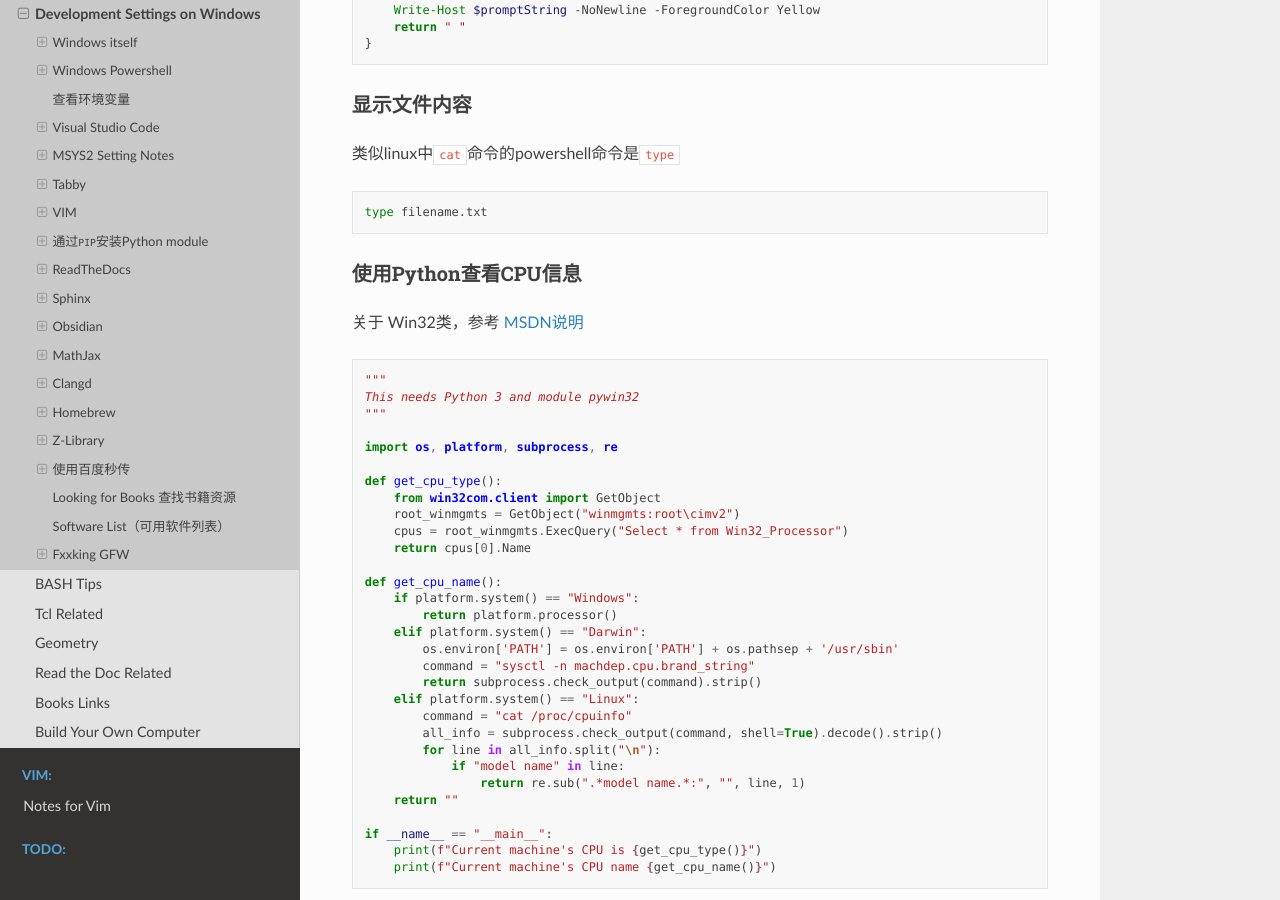
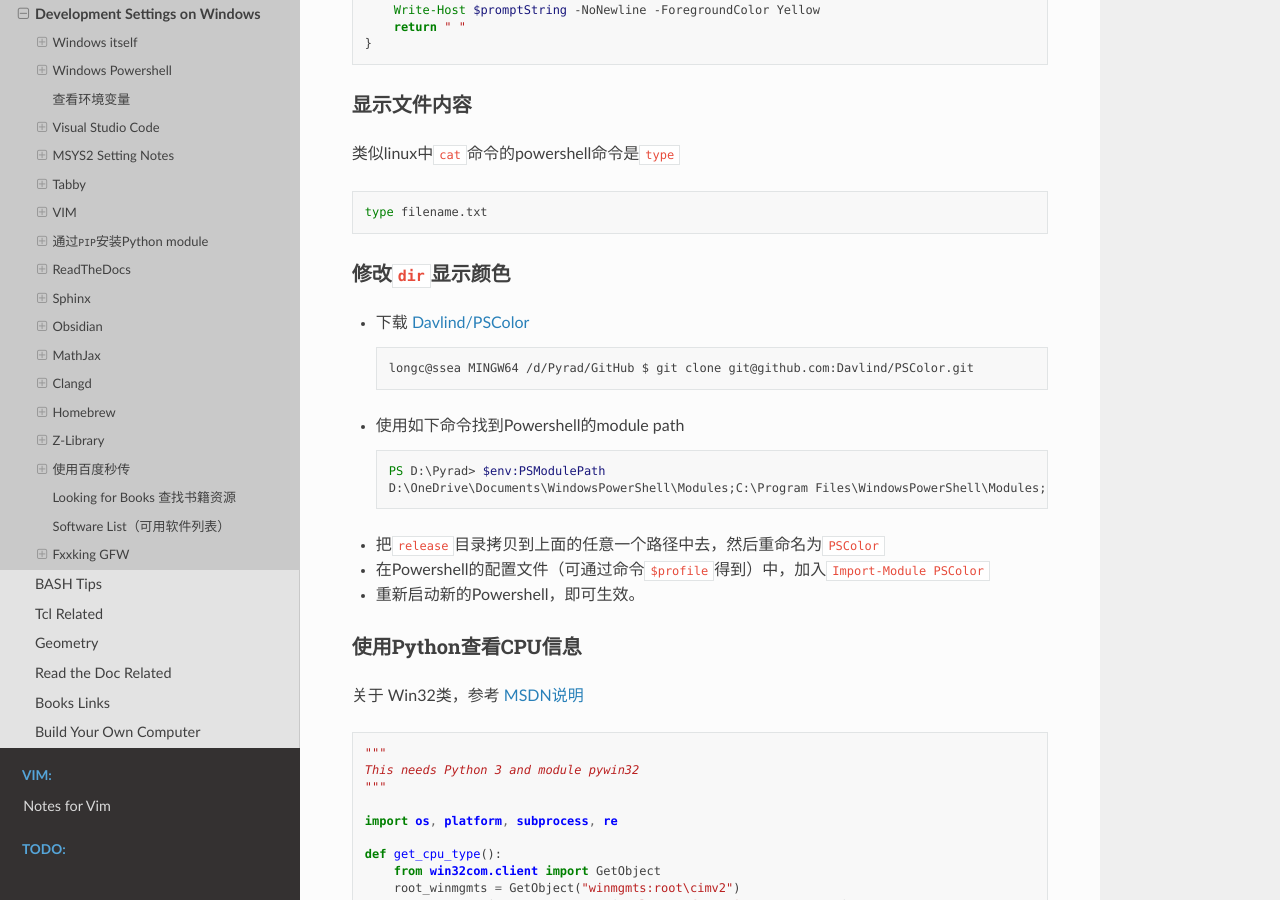
Before and after one commit to Pyrad/pyradnotes, a Sphinx documentation site: the page built from source/Notes/WinDevEnvSetup.md, in a window 1280 px wide and 900 px high, scrolled down 1965 px. Built offline with Sphinx 7.4.7 and the Read the Docs theme 2.0.0, drawn with Linux system fonts in a browser that asks for light colours.

Commit message:
Notes Powershel dir command show colors

````diff
--- a/source/Notes/WinDevEnvSetup.md
+++ b/source/Notes/WinDevEnvSetup.md
@@ -93,6 +93,23 @@ function Prompt
 ```powershell
 type filename.txt
 ```
+
+
+### 修改`dir`显示颜色
+
+- 下载 [Davlind/PSColor](https://github.com/Davlind/PSColor)
+   ```bash
+   longc@ssea MINGW64 /d/Pyrad/GitHub $ git clone git@github.com:Davlind/PSColor.git
+   ```
+- 使用如下命令找到Powershell的module path
+   ```powershell
+   PS D:\Pyrad> $env:PSModulePath
+   D:\OneDrive\Documents\WindowsPowerShell\Modules;C:\Program Files\WindowsPowerShell\Modules;C:\WINDOWS\system32\WindowsPowerShell\v1.0\Modules
+   ```
+- 把`release`目录拷贝到上面的任意一个路径中去，然后重命名为`PSColor`
+- 在Powershell的配置文件（可通过命令`$profile`得到）中，加入`Import-Module PSColor`
+- 重新启动新的Powershell，即可生效。
+
 
 
 ### 使用Python查看CPU信息
````
